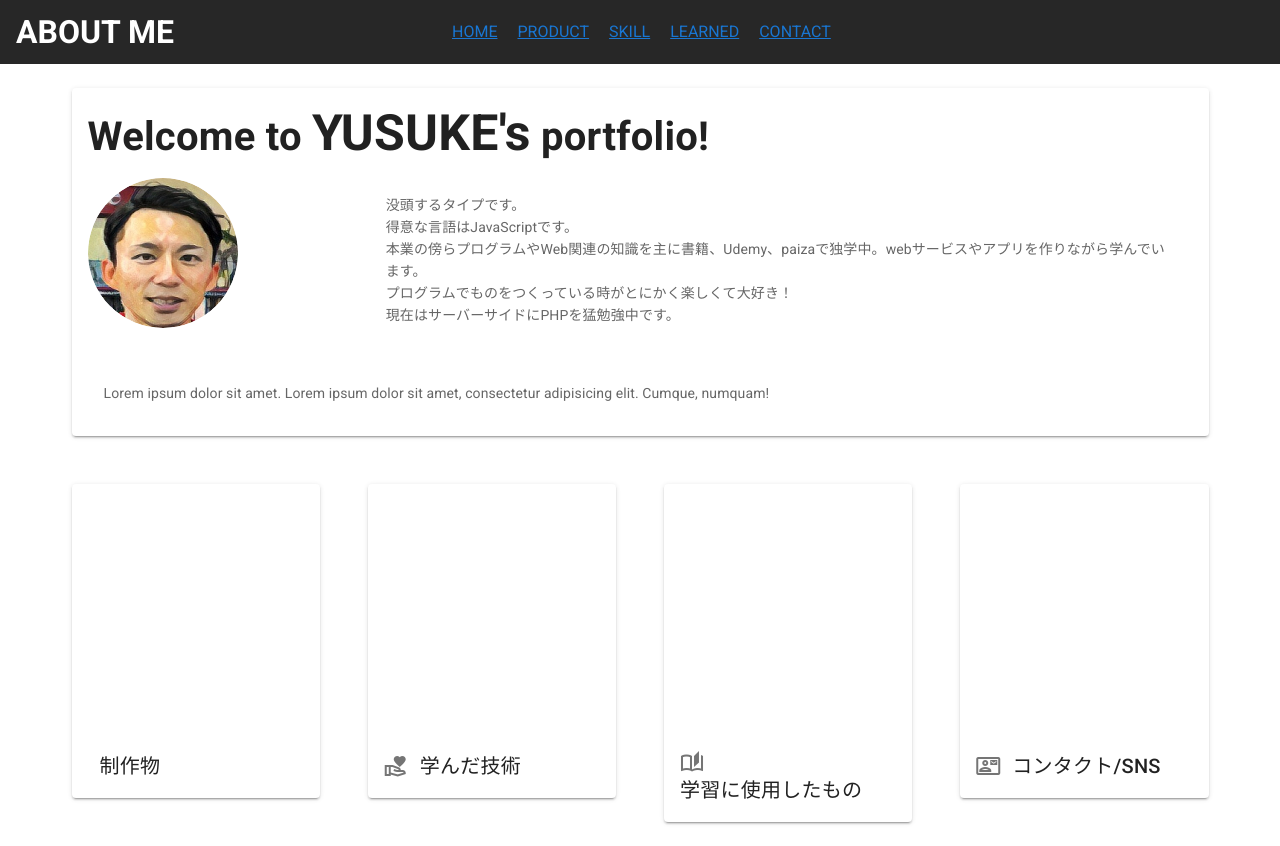
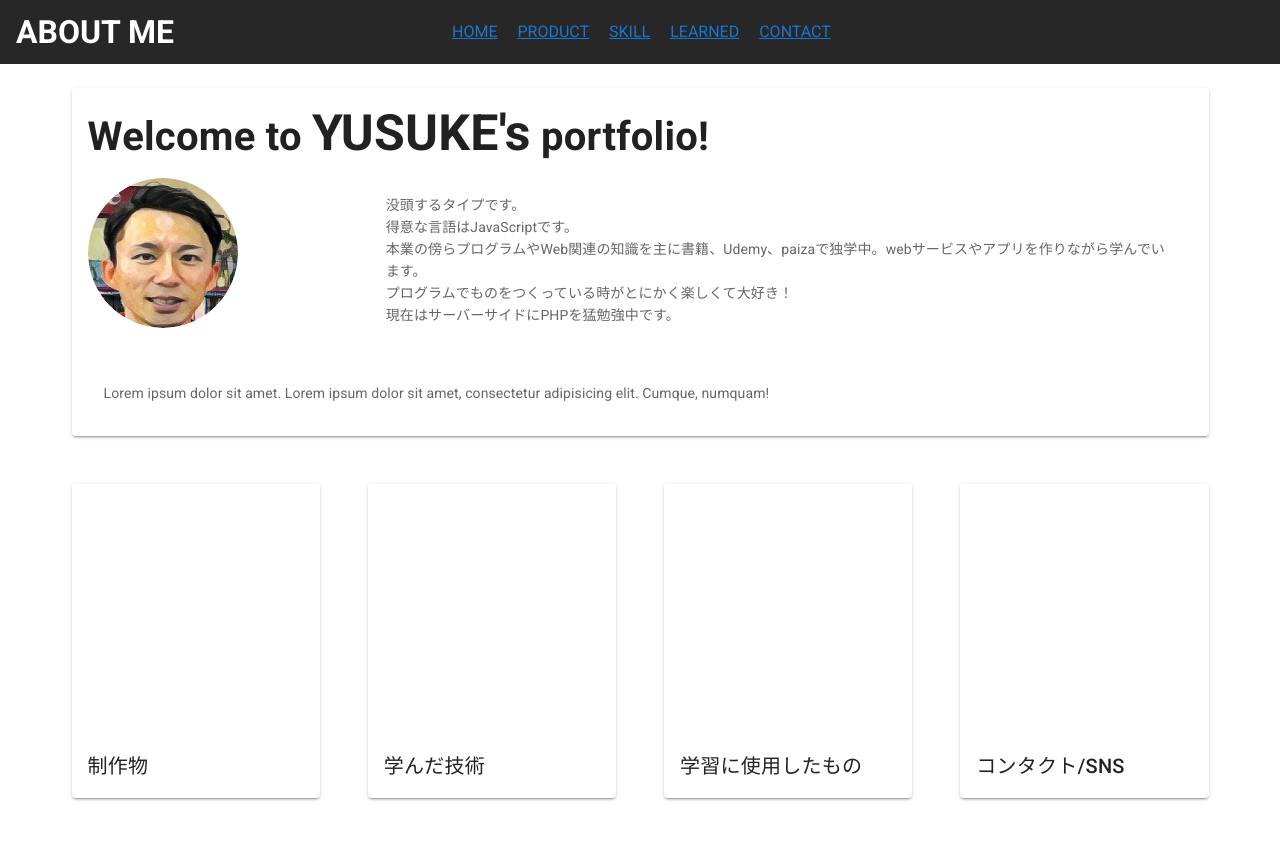
Before and after one commit to sukeo-sukeo/my_page_add_db, a Vue app: page / in a window 1280 px wide. After the commit the page ends 822 px from the top, so only its background shows below. Built offline with nearby package versions, Linux system fonts and the light colour scheme.

Commit message:
contentBoxの分岐条件修正(urlPath)

```diff
--- a/public/index.html
+++ b/public/index.html
@@ -4,7 +4,7 @@
     <meta charset="utf-8">
     <meta http-equiv="X-UA-Compatible" content="IE=edge">
     <meta name="viewport" content="width=device-width,initial-scale=1.0">
-    <link rel="icon" href="<%= BASE_URL %>favicon.ico">
+    <!-- <link rel="icon" href="<%= BASE_URL %>favicon.ico"> -->
     <title><%= htmlWebpackPlugin.options.title %></title>
     <link rel="stylesheet" href="https://cdn.jsdelivr.net/gh/konpa/devicon@master/devicon.min.css">
     <link rel="stylesheet" href="https://fonts.googleapis.com/css?family=Roboto:100,300,400,500,700,900">
--- a/src/components/ContentBox.vue
+++ b/src/components/ContentBox.vue
@@ -4,7 +4,7 @@
       <v-col>
         <v-card>
           <!-- HOMEviewのときはこちらを表示 -->
-          <div v-if="urlPath === '/'">
+          <div v-if="urlPath === '/my_page/'">
             <router-link :to=link>
               <v-img
               height="250"
@@ -35,7 +35,7 @@
           <v-card-title
            class="pb-0 title"
            v-else>
-           <v-icon v-show="urlPath === '/'"
+           <v-icon v-show="urlPath === '/my_page/'"
            class="mr-3"
            >
             {{ icon }}
@@ -86,7 +86,7 @@ export default {
 
   },
   created: function() {
-
+    console.log(this.urlPath);
   },
   components: {
     MosyaDropMenu,
```
Also changed, not shown: 2 other files (tests, documents, lock files or other folders).
